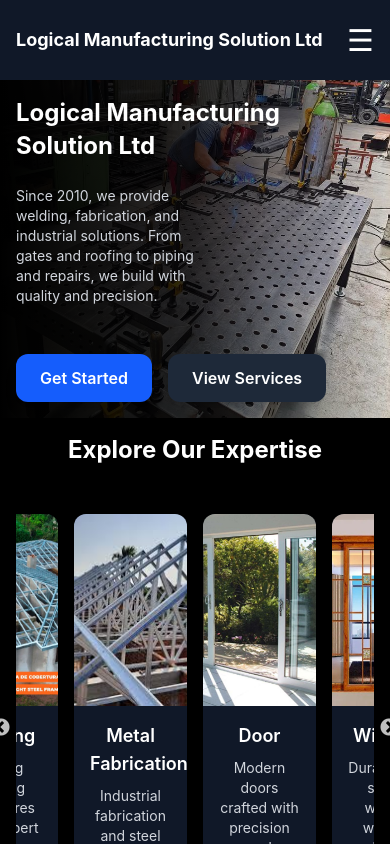
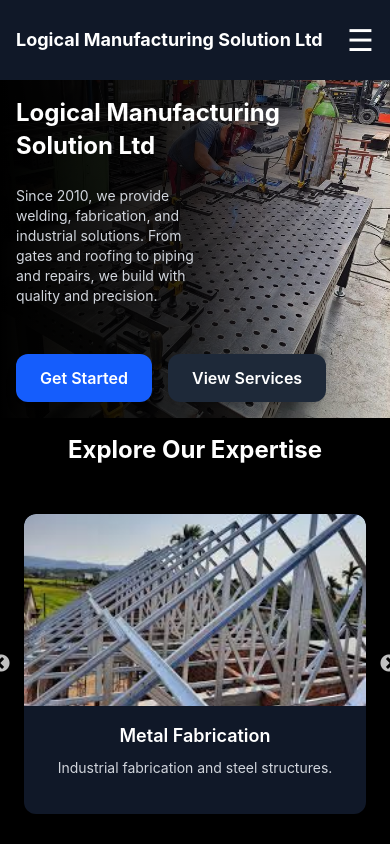
Before and after one commit to TheoNshimyimana/logical, a React (Vite) app: page / in a window 390 px wide. Shown: the top 844 px of the page. Built offline with nearby package versions, Linux system fonts and the light colour scheme.

Commit message:
responsivess fitting

```diff
--- a/src/pages/Body.jsx
+++ b/src/pages/Body.jsx
@@ -27,23 +27,82 @@ import "slick-carousel/slick/slick.css";
 import "slick-carousel/slick/slick-theme.css";
 
 const industries = [
-  { title: "Main Gate", img: Gate1, description: "Premium steel main gate solutions with durability and design." },
-  { title: "Gates", img: Gate2, description: "Custom metal gate fabrication with elegant finishes." },
-  { title: "Roofing", img: Roofing1, description: "Strong roofing structures with expert welding." },
-  { title: "Metal Fabrication", img: Roofing2, description: "Industrial fabrication and steel structures." },
-  { title: "Door", img: Door1, description: "Modern doors crafted with precision and strength." },
-  { title: "Window", img: Window1, description: "Durable and stylish welded window solutions." },
+  {
+    title: "Main Gate",
+    img: Gate1,
+    description:
+      "Premium steel main gate solutions with durability and design.",
+  },
+  {
+    title: "Gates",
+    img: Gate2,
+    description: "Custom metal gate fabrication with elegant finishes.",
+  },
+  {
+    title: "Roofing",
+    img: Roofing1,
+    description: "Strong roofing structures with expert welding.",
+  },
+  {
+    title: "Metal Fabrication",
+    img: Roofing2,
+    description: "Industrial fabrication and steel structures.",
+  },
+  {
+    title: "Door",
+    img: Door1,
+    description: "Modern doors crafted with precision and strength.",
+  },
+  {
+    title: "Window",
+    img: Window1,
+    description: "Durable and stylish welded window solutions.",
+  },
 ];
 
 const machinery = [
-  { img: JuiceMaker, title: "Juice Maker Machine", description: "Efficient machines for fresh juice extraction from various fruits." },
-  { img: GrainGrinder, title: "Grain Grinding Machine", description: "Robust grinders for maize, millet, and sorghum into fine flour." },
-  { img: ChaffCutter, title: "Chaff Cutter Machine", description: "Reliable machines for cutting and processing straw and hay." },
-  { img: Potato, title: "Potato Processing Machine", description: "Peeling, slicing, and processing machines for potatoes." },
-  { img: Rice, title: "Rice Milling Machine", description: "Modern milling machines for rice processing." },
-  { img: Grinder, title: "Food Grinder", description: "Multi-purpose grinders for food and industrial use." },
-  { img: Ground, title: "Groundnut Processing Machine", description: "Machines designed for roasting and processing groundnuts." },
-  { img: Pea, title: "Peanut Machine", description: "Compact machines for peanut shelling and processing." },
+  {
+    img: JuiceMaker,
+    title: "Juice Maker Machine",
+    description:
+      "Efficient machines for fresh juice extraction from various fruits.",
+  },
+  {
+    img: GrainGrinder,
+    title: "Grain Grinding Machine",
+    description:
+      "Robust grinders for maize, millet, and sorghum into fine flour.",
+  },
+  {
+    img: ChaffCutter,
+    title: "Chaff Cutter Machine",
+    description: "Reliable machines for cutting and processing straw and hay.",
+  },
+  {
+    img: Potato,
+    title: "Potato Processing Machine",
+    description: "Peeling, slicing, and processing machines for potatoes.",
+  },
+  {
+    img: Rice,
+    title: "Rice Milling Machine",
+    description: "Modern milling machines for rice processing.",
+  },
+  {
+    img: Grinder,
+    title: "Food Grinder",
+    description: "Multi-purpose grinders for food and industrial use.",
+  },
+  {
+    img: Ground,
+    title: "Groundnut Processing Machine",
+    description: "Machines designed for roasting and processing groundnuts.",
+  },
+  {
+    img: Pea,
+    title: "Peanut Machine",
+    description: "Compact machines for peanut shelling and processing.",
+  },
 ];
 
 function Body() {
@@ -54,28 +113,34 @@ const sliderSettings = {
     arrows: true,
     slidesToShow: 5,
     slidesToScroll: 1,
-  initialSlide: 1,
     adaptiveHeight: false,
-  centerMode: true,
     autoplay: true,
     autoplaySpeed: 2000,
+    centerMode: false,
+
     responsive: [
       {
-      breakpoint: 1280, // laptops
+        breakpoint: 1280,
         settings: {
           slidesToShow: 4,
         },
       },
       {
-      breakpoint: 1024, // tablets
+        breakpoint: 1024,
         settings: {
           slidesToShow: 3,
         },
       },
       {
-      breakpoint: 640, // mobile
+        breakpoint: 768,
         settings: {
           slidesToShow: 2,
+        },
+      },
+      {
+        breakpoint: 640,
+        settings: {
+          slidesToShow: 1,
         },
       },
     ],
@@ -119,7 +184,7 @@ const sliderSettings = {
 
       {/* INDUSTRIES SECTION */}
       <section className="bg-black py-4">
-        <div className="w-full mx-auto px-4 sm:px-6">
+        <div className="max-w-7xl mx-auto px-4 sm:px-6 overflow-hidden">
           <h2 className="text-2xl sm:text-3xl lg:text-4xl font-bold text-center text-white mb-12">
             Explore Our Expertise
           </h2>
@@ -127,7 +192,7 @@ const sliderSettings = {
           <Slider {...sliderSettings}>
             {industries.map((item, i) => (
               <div key={i} className="px-2 h-full">
-                <div className="bg-gray-900 rounded-xl shadow-md hover:shadow-2xl hover:scale-105 transition flex flex-col h-full">
+                <div className="bg-gray-900 rounded-xl shadow-md hover:shadow-2xl hover:scale-105 transition flex flex-col h-full min-w-0 overflow-hidden">
                   {/* Image */}
                   <div className="w-full h-48 flex-shrink-0">
                     <img
--- a/src/pages/Services.jsx
+++ b/src/pages/Services.jsx
@@ -272,7 +272,7 @@ export default function Services() {
         </section>
 
         {/* Section: Machinery and Equipment */}
-        <section className="mx-auto px-4 md:px-6 py-10 ">
+        <section className="max-w-7xl mx-auto px-4 md:px-6 overflow-hidden py-10 ">
           <h2 className="text-3xl font-bold mb-4 text-center">
             Machinery and Equipment
           </h2>
```
Lines whose indentation alone changed are shown as unchanged.
